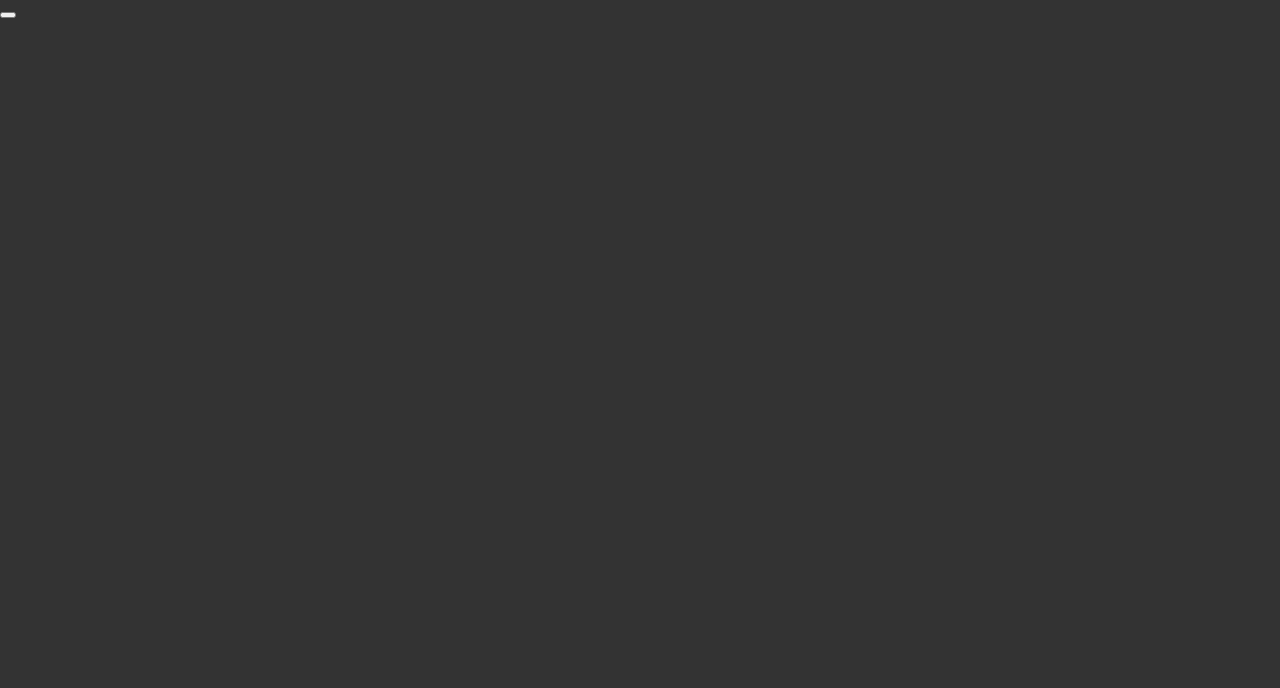
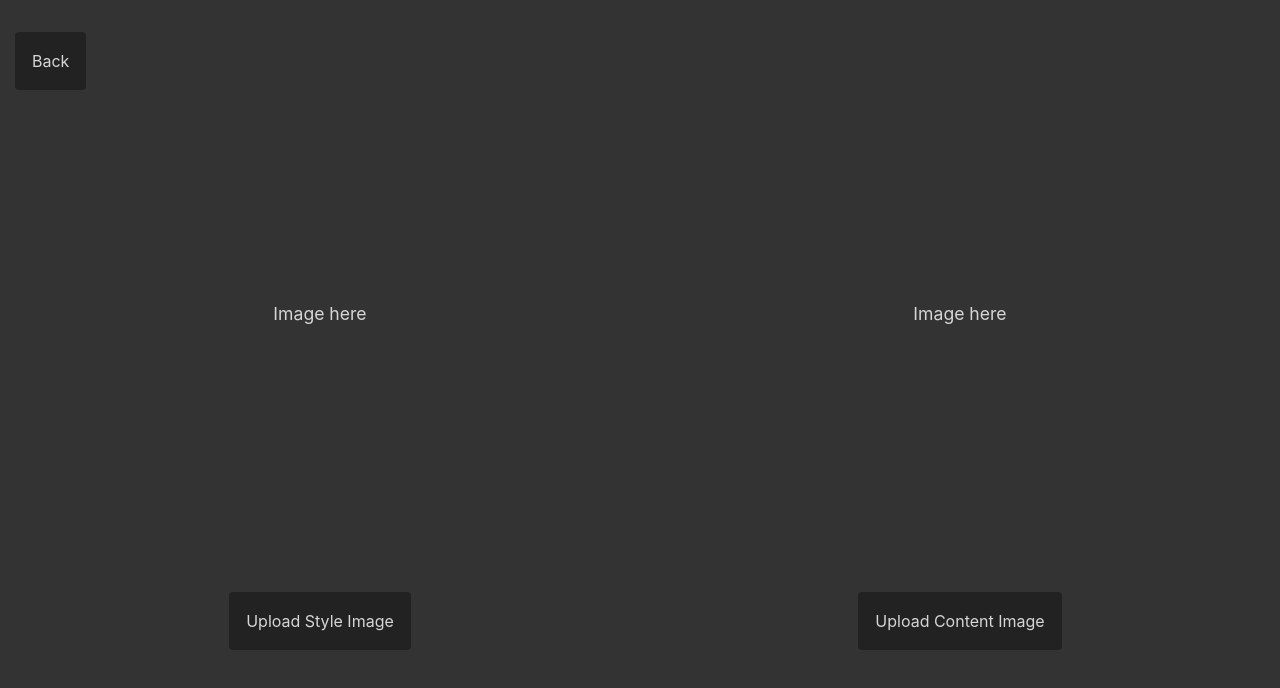
Before and after one commit to dychosenone/Style-Transfer-Project, an Angular app in the folder Image-Style-Transfer/: page / in a window 1280 px wide. Both pictures are taken after a click on the button "Start the Image Style Transfer". Shown: the top 688 px of the page. Built offline with nearby package versions, Linux system fonts and the light colour scheme.

Commit message:
removed fancy buttons

```diff
--- a/Image-Style-Transfer/src/app/app.component.css
+++ b/Image-Style-Transfer/src/app/app.component.css
@@ -26,7 +26,7 @@ body{
 
 .head-text{
     font-family: 'Nunito Sans';
-    color: #f7f7f7
+    color: #d6d6d6
 }
 
 .desc-block{
@@ -34,7 +34,7 @@ body{
 }
 .desc-text{
     font-family: 'Nunito Sans';
-    color: #f7f7f7;
+    color: #d6d6d6;
     text-align: justify;
     line-height: 1.5em;
     font-size: 1.1em;
@@ -44,46 +44,58 @@ body{
     padding: 2em;
     text-align: center;
     font-family: 'Nunito Sans';
-    color: #f7f7f7;
+    color: #d6d6d6;
     display: flex;
     justify-content: center;
     align-items: center;
 }
 
+/*Page 2 css*/
 
-/* fancy button */
-.fancy-btn-container{
-    background-image: linear-gradient(-45deg,#2cc722,
-    #12e8eb, #2cc722, #12e8eb);
-    width: fit-content;
-    padding: 1.5px;
-    padding-top: 1.7px;
-    background-size: 400% 400%;
+.page2{
+    padding-top: 2em;
 }
 
-.fancy-btn-container:hover{
-    animation: mymove 1s linear infinite;
+.break {
+    width: 100%;
 }
 
-.fancy-btn{
-    border: none;
-    font-size: 1.5em;
+.btn{
+    background-color:#222;
+    color: #d6d6d6;
+
     padding: 1em;
-    z-index: 10;
-    background-color: #333;
-    color: #f7f7f7;
 }
 
-@keyframes mymove {
-    0% {
-      background-position: 0% 50%;
-    }
 
-    100% {
-      background-position: 100% 50%;
-    }
+.content-col, .style-col{
+    color: #d6d6d6;
+    line-height: 1.5em;
+    font-size: 1.1em;
+
+    flex-flow: row wrap;
+    display: flex;
+    justify-content: center;
+    align-items: center;
+    margin-left: 1em;
+    margin-right: 1em;
+
+    transition-duration: .4s;
+    padding-bottom: 2em;
+    margin-top: 2em;
+
+    height: 100%;
 }
 
-/* end of fancy button*/
 
-/*Page 2 css*/
+
+.content-col:hover, .style-col:hover{
+    box-shadow: 0 0 20px black;
+}
+
+.image-container{
+    padding-top: 10em;
+    padding-bottom: 10em;
+    margin-bottom: 5em;
+    text-align: center;
+}
--- a/Image-Style-Transfer/src/app/app.component.html
+++ b/Image-Style-Transfer/src/app/app.component.html
@@ -22,9 +22,9 @@
     </div>
 
     <div class="container-fluid input-block">
-      <div class="fancy-btn-container">
-        <button class="fancy-btn" (click)="Start()">Start the Image Style Transfer</button>
-      </div>
+
+      <button class="btn" (click)="Start()">Start the Image Style Transfer</button>
+
     </div>
 
   </div>
@@ -32,8 +32,37 @@
 
   <!--Page 2 where you input style image-->
   <div class="page2" *ngIf="Page2_Display" @inOutPaneAnimation>
+    <div class="container-fluid">
 
-    <button></button>
+      <button class="btn" (click)="Back()">Back</button>
+
+      <div class="row">
+        <div class="col-sm style-col">
+          <div class="inner" *ngIf="Page2_Style_Display" @slide_animation>
+            <div class="image-container">
+              Image here
+            </div>
+
+            <div class="break"></div>
+
+            <button class="btn">Upload Style Image</button>
+          </div>
+        </div>
+        <div class="col-sm content-col" >
+          <div class="inner" *ngIf="Page2_Content_Display" @slide_animation>
+            <div class="image-container">
+              Image here
+            </div>
+
+            <div class="break"></div>
+            <button class="btn ">Upload Content Image</button>
+          </div>
+        </div>
+      </div>
+    </div>
+
+
+
 
   </div>
 
--- a/Image-Style-Transfer/src/app/app.component.ts
+++ b/Image-Style-Transfer/src/app/app.component.ts
@@ -28,7 +28,26 @@ import {
           style({ opacity: 0})
         )
       ])
-    ])
+    ]),
+
+    trigger("slide_animation", [
+      transition(":enter", [
+        style({ opacity: 0, transform: "translateY(-100%)"}), //apply default styles before animation starts
+        animate(
+          "500ms ease-in-out",
+          style({ opacity: 1, transform: "translateY(0%)"})
+        )
+      ]),
+      transition(":leave", [
+        style({ opacity: 1, transform: "translateY(0%)"}), //apply default styles before animation starts
+        animate(
+          "500ms ease-in-out",
+          style({ opacity: 0, transform: "translateY(-100%)"})
+        )
+      ])
+    ]),
+
+
   ],
 })
 export class AppComponent {
@@ -36,11 +55,32 @@ export class AppComponent {
   Page1_Display = true;
   Page2_Display = false;
 
+  Page2_Content_Display = false;
+  Page2_Style_Display = false;
+
 
   async Start(){
     this.Page1_Display = !this.Page1_Display;
     await new Promise(f => setTimeout(f, 510));
     this.Page2_Display = !this.Page2_Display;
+
+    await new Promise(f => setTimeout(f, 510));
+
+    this.Page2_Content_Display = !this.Page2_Content_Display;
+    this.Page2_Style_Display = !this.Page2_Style_Display;
+  }
+
+
+  async Back(){
+    this.Page2_Content_Display = !this.Page2_Content_Display;
+    this.Page2_Style_Display = !this.Page2_Style_Display;
+
+    await new Promise(f => setTimeout(f, 510));
+
+    this.Page2_Display = !this.Page2_Display;
+    await new Promise(f => setTimeout(f, 510));
+
+    this.Page1_Display = !this.Page1_Display;
   }
 
 
--- a/Image-Style-Transfer/src/index.html
+++ b/Image-Style-Transfer/src/index.html
@@ -9,6 +9,7 @@
   <link rel="preconnect" href="https://fonts.gstatic.com">
   <link href="https://fonts.googleapis.com/css2?family=Roboto:wght@300;400;500&display=swap" rel="stylesheet">
   <link href="https://fonts.googleapis.com/icon?family=Material+Icons" rel="stylesheet">
+  <link rel="stylesheet" href="https://cdn.jsdelivr.net/npm/bootstrap@4.0.0/dist/css/bootstrap.min.css" integrity="sha384-Gn5384xqQ1aoWXA+058RXPxPg6fy4IWvTNh0E263XmFcJlSAwiGgFAW/dAiS6JXm" crossorigin="anonymous">
 </head>
 <body>
   <app-root></app-root>
--- a/Image-Style-Transfer/src/styles.css
+++ b/Image-Style-Transfer/src/styles.css
@@ -1,4 +1,3 @@
 /* You can add global styles to this file, and also import other style files */
 
 html, body { height: 100%; }
-body { margin: 0; font-family: Roboto, "Helvetica Neue", sans-serif; }
```
